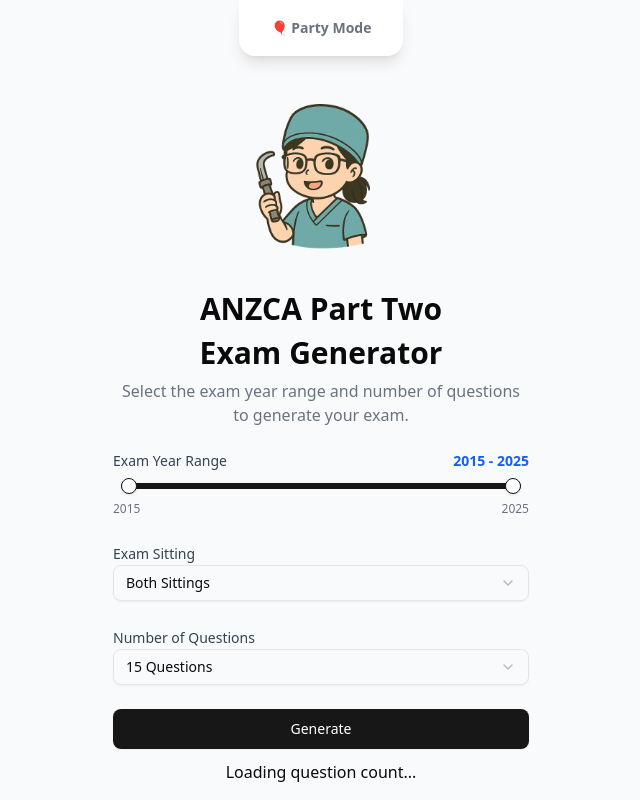
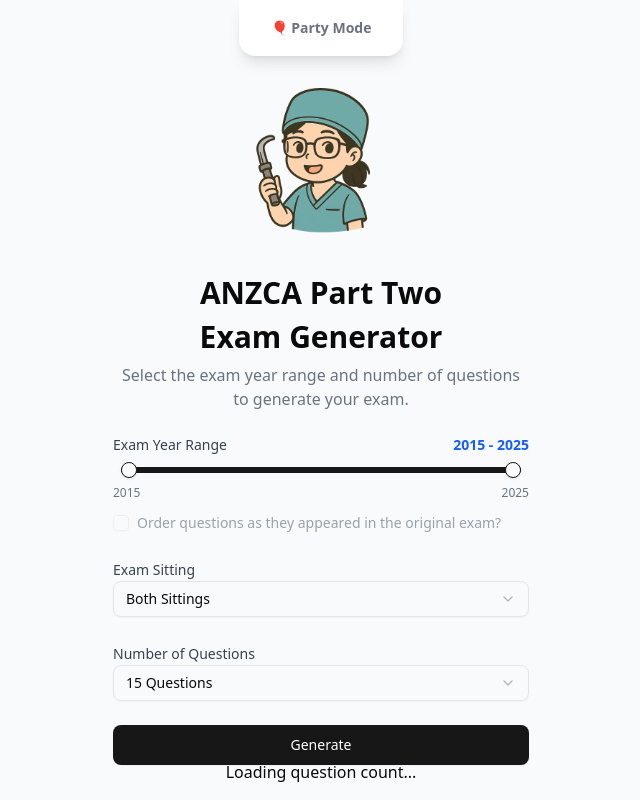
Before and after one commit to Jayce-m/RapidInduction, a React (Vite) app in the folder frontend/: page / in a window 1280 px wide. Shown: the whole page, without its empty margins (319-959 px from the left). Built offline with nearby package versions, Linux system fonts and the light colour scheme; no server answers.

Commit message:
add fe checkbox for single year ordered exam

```diff
--- a/frontend/package.json
+++ b/frontend/package.json
@@ -17,6 +17,7 @@
 		"@radix-ui/react-slot": "^1.2.3",
 		"@radix-ui/react-toggle": "^1.1.9",
 		"@radix-ui/react-toggle-group": "^1.1.10",
+		"@radix-ui/react-tooltip": "^1.2.7",
 		"@tailwindcss/vite": "^4.1.8",
 		"@tanstack/react-query": "^5.79.0",
 		"class-variance-authority": "^0.7.1",
--- a/frontend/src/App.tsx
+++ b/frontend/src/App.tsx
@@ -4,6 +4,7 @@
 import logo from './assets/logo.png';
 import song from './assets/song.mp3';
 import { Button } from './components/ui/button';
+import { Checkbox } from './components/ui/checkbox';
 import {
 	Select,
 	SelectContent,
@@ -12,6 +13,12 @@
 	SelectValue,
 } from './components/ui/select';
 import { Slider } from './components/ui/slider';
+import {
+	Tooltip,
+	TooltipContent,
+	TooltipProvider,
+	TooltipTrigger,
+} from './components/ui/tooltip';
 import { generatePDF } from './generatePdf';
 
 let currentAudio: HTMLAudioElement | null = null;
@@ -133,6 +140,9 @@
 	const [questionCount, setQuestionCount] = useState('15');
 	const [examYearRange, setExamYearRange] = useState([2015, 2025]);
 	const [selectedSitting, setSelectedSitting] = useState('both');
+	const [includeAllQuestions, setIncludeAllQuestions] = useState(false);
+
+	const isSingleYearSelected = examYearRange[1] - examYearRange[0] === 0;
 
 	const generateExamMutation = useMutation({
 		mutationFn: async ({
@@ -215,7 +225,12 @@
 							<Slider
 								id="exam-year-range-slider"
 								value={examYearRange}
-								onValueChange={setExamYearRange}
+								onValueChange={(value) => {
+									setExamYearRange(value);
+									if (value[1] - value[0] !== 0) {
+										setIncludeAllQuestions(false);
+									}
+								}}
 								min={2015}
 								max={2025}
 								step={1}
@@ -226,6 +241,36 @@
 							<span>2015</span>
 							<span>2025</span>
 						</div>
+						<TooltipProvider>
+							<Tooltip>
+								<TooltipTrigger asChild>
+									<div className="flex items-center space-x-2">
+										<Checkbox
+											id="include-all"
+											checked={includeAllQuestions}
+											onCheckedChange={(checked) =>
+												setIncludeAllQuestions(checked === true)
+											}
+											disabled={!isSingleYearSelected}
+										/>
+										<label
+											htmlFor="include-all"
+											className={`text-sm ${!isSingleYearSelected ? 'text-gray-400' : 'text-gray-700'} cursor-default`}
+										>
+											Order questions as they appeared in the original exam?
+										</label>
+									</div>
+								</TooltipTrigger>
+								{!isSingleYearSelected && (
+									<TooltipContent>
+										<p>
+											This option is only available when a single year is
+											selected
+										</p>
+									</TooltipContent>
+								)}
+							</Tooltip>
+						</TooltipProvider>
 					</div>
 
 					{/* Exam Sitting Select */}
--- /dev/null
+++ b/frontend/src/components/ui/tooltip.tsx
@@ -0,0 +1,59 @@
+import * as React from "react"
+import * as TooltipPrimitive from "@radix-ui/react-tooltip"
+
+import { cn } from "@/lib/utils"
+
+function TooltipProvider({
+  delayDuration = 0,
+  ...props
+}: React.ComponentProps<typeof TooltipPrimitive.Provider>) {
+  return (
+    <TooltipPrimitive.Provider
+      data-slot="tooltip-provider"
+      delayDuration={delayDuration}
+      {...props}
+    />
+  )
+}
+
+function Tooltip({
+  ...props
+}: React.ComponentProps<typeof TooltipPrimitive.Root>) {
+  return (
+    <TooltipProvider>
+      <TooltipPrimitive.Root data-slot="tooltip" {...props} />
+    </TooltipProvider>
+  )
+}
+
+function TooltipTrigger({
+  ...props
+}: React.ComponentProps<typeof TooltipPrimitive.Trigger>) {
+  return <TooltipPrimitive.Trigger data-slot="tooltip-trigger" {...props} />
+}
+
+function TooltipContent({
+  className,
+  sideOffset = 0,
+  children,
+  ...props
+}: React.ComponentProps<typeof TooltipPrimitive.Content>) {
+  return (
+    <TooltipPrimitive.Portal>
+      <TooltipPrimitive.Content
+        data-slot="tooltip-content"
+        sideOffset={sideOffset}
+        className={cn(
+          "bg-primary text-primary-foreground animate-in fade-in-0 zoom-in-95 data-[state=closed]:animate-out data-[state=closed]:fade-out-0 data-[state=closed]:zoom-out-95 data-[side=bottom]:slide-in-from-top-2 data-[side=left]:slide-in-from-right-2 data-[side=right]:slide-in-from-left-2 data-[side=top]:slide-in-from-bottom-2 z-50 w-fit origin-(--radix-tooltip-content-transform-origin) rounded-md px-3 py-1.5 text-xs text-balance",
+          className
+        )}
+        {...props}
+      >
+        {children}
+        <TooltipPrimitive.Arrow className="bg-primary fill-primary z-50 size-2.5 translate-y-[calc(-50%_-_2px)] rotate-45 rounded-[2px]" />
+      </TooltipPrimitive.Content>
+    </TooltipPrimitive.Portal>
+  )
+}
+
+export { Tooltip, TooltipTrigger, TooltipContent, TooltipProvider }
```
Also changed, not shown: 1 other file (tests, documents, lock files or other folders).
